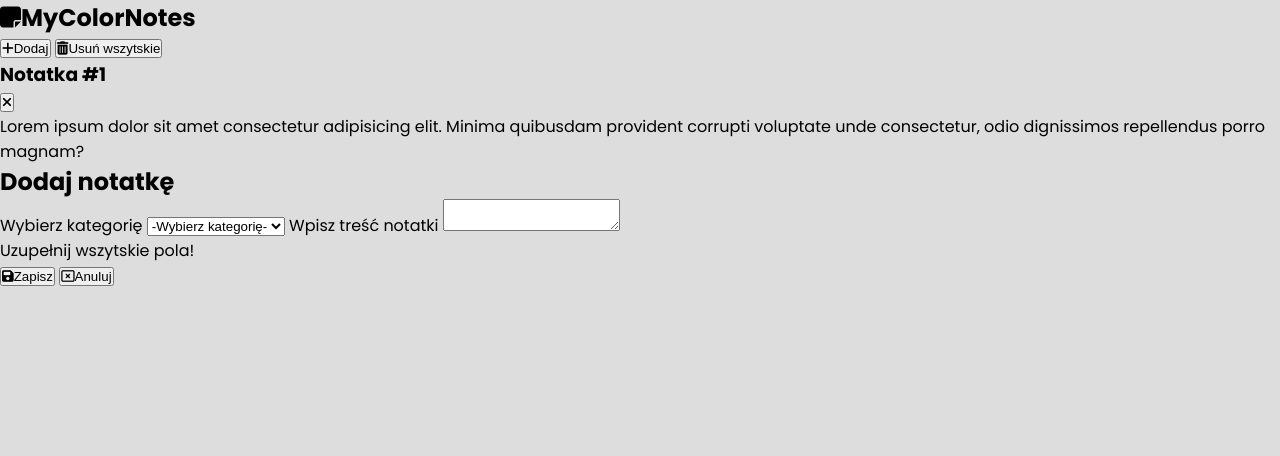
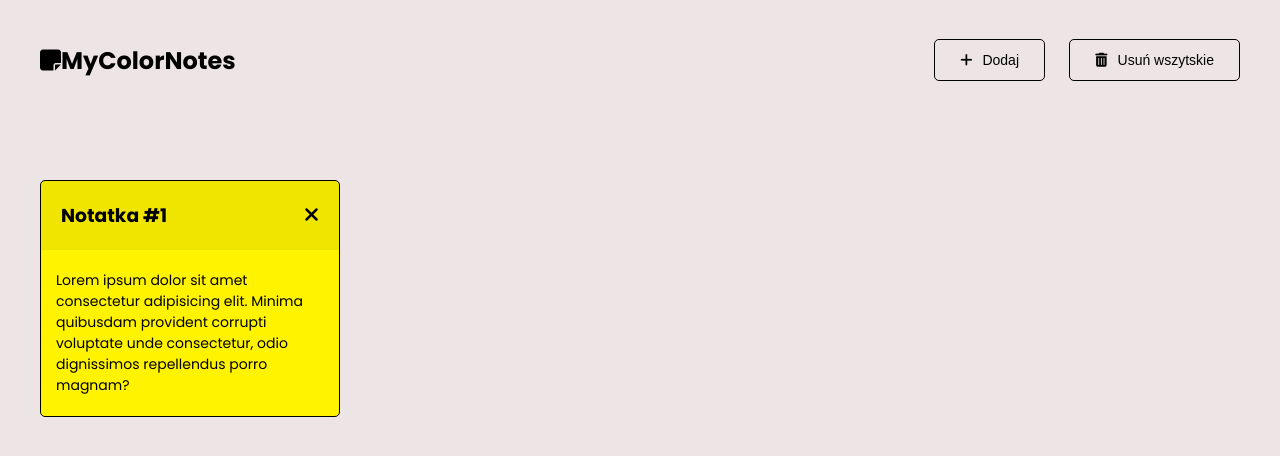
Before and after one commit to Adrian95TheCoder/MyColorNotes, a plain HTML site: page index.html in a window 1280 px wide. Drawn offline with Linux system fonts and the light colour scheme; a web font is replaced by a local one.

Commit message:
Little change in html class. Styling in css-finished

```diff
--- a/assets/styles.css
+++ b/assets/styles.css
@@ -1,12 +1,125 @@
 *,
 *::before,
-*::after{
-    box-sizing: border-box;
-    margin: 0;
-    padding: 0;
+*::after {
+	box-sizing: border-box;
+	margin: 0;
+	padding: 0;
 }
-body{
-    /* font-family: 'Just Another Hand', cursive; */
-font-family: 'Poppins', sans-serif;
-background-color: #ddd;
+body {
+	height: 100vh;
+	/* font-family: 'Just Another Hand', cursive; */
+	font-family: "Poppins", sans-serif;
+	background-color: #ede5e5;
+
 }
+
+.menu {
+	display: flex;
+	justify-content: space-between;
+	align-items: center;
+	padding: 40px;
+	height: 120px;
+}
+
+button.texture {
+	padding: 12px 25px;
+	background: none;
+	border: 1px solid black;
+	border-radius: 5px;
+	font-size: 14px;
+	cursor: pointer;
+	transition: backgorund-color 0.3s, color 0.3s;
+}
+
+button.texture:hover {
+	background-color: #333;
+	color: #ddd;
+}
+
+.icon {
+	margin-right: 10px;
+}
+.add {
+	margin-right: 20px;
+}
+
+.note-area {
+	display: flex;
+	align-items: start;
+	flex-wrap: wrap;
+	padding: 20px;
+}
+
+.note {
+	margin: 40px 20px;
+	width: 300px;
+	background-color: rgb(255, 243, 0);
+	border: 1px solid black;
+	border-radius: 5px;
+}
+
+.note-header {
+	display: flex;
+	justify-content: space-between;
+	align-items: center;
+	padding: 20px;
+	background-color: rgba(0, 0, 0, 0.06);
+}
+
+.note-header .delete-note{
+    background: none;
+    font-size: 20px;
+    border:none;
+    cursor: pointer;
+    transition: transform .3s;
+}
+.note-header .delete-note:hover{
+    transform: rotate(180deg);
+}
+
+.note-body{
+    padding: 20px 15px;
+    font-size: 14px;
+}
+
+.note-panel{
+    display: none;
+    justify-content: center;
+    align-items: center;
+    flex-direction: column;
+    position: absolute;
+    top: 50%;
+    left: 50%;
+    transform: translate(-50%, -50%);
+    padding: 40px 0;
+    width: 600px;
+    background-color: #fff;
+    box-shadow: 0 0 10px black;
+    border-radius: 5px;
+}
+.note-panel h2{
+    margin-bottom: 20px;
+    text-transform: uppercase;
+}
+
+.note-panel label{
+    margin-bottom: 10px;
+}
+
+.note-panel #text,
+.note-panel #category{
+    margin-bottom: 20px;
+    padding: 10px 20px;
+    width: 100%;
+    max-width: 90%;
+    max-height: 600px;
+    font-size: 16px;
+    border-radius: 5px;
+    border: 1px solid black;
+}
+
+.note-panel .error{
+    margin-bottom: 20px;
+    color: red;
+    visibility: hidden;
+}
--- a/index.html
+++ b/index.html
@@ -14,8 +14,8 @@
 <nav class="menu">
     <h1><i class="fas fa-sticky-note"></i>MyColorNotes</h1>
     <div class="menu-buttons">
-        <button class="add icon"><i class="fas fa-plus"></i>Dodaj</button>
-        <button class="delete-all icon"><i class="fas fa-trash-alt"></i>Usuń wszytskie</button>
+        <button class="add texture"><i class="fas fa-plus icon"></i>Dodaj</button>
+        <button class="delete-all texture"><i class="fas fa-trash-alt icon"></i>Usuń wszytskie</button>
     </div>
 </nav>
 
@@ -23,7 +23,7 @@
     <div class="note">
         <div class="note-header">
             <h3 class="note-title">Notatka #1</h3>
-            <button class="delete-note"><i class="fas fa-times icon"></i></button>
+            <button class="delete-note"><i class="fa-solid fa-xmark"></i></button>
         </div>
         <div class="note-body">
             Lorem ipsum dolor sit amet consectetur adipisicing elit. Minima quibusdam provident corrupti voluptate unde consectetur, odio dignissimos repellendus porro magnam?
@@ -48,8 +48,8 @@
     <p class="error">Uzupełnij wszytskie pola!</p>
 
     <div class="panel-buttons">
-        <button class="save icon"><i class="fas fa-save"></i>Zapisz</button>
-        <button class="cancel icon"><i class="far fa-window-close"></i>Anuluj</button>
+        <button class="save texture"><i class="fas fa-save icon"></i>Zapisz</button>
+        <button class="cancel texture"><i class="far fa-window-close icon"></i>Anuluj</button>
     </div>
 </div>
 
```
